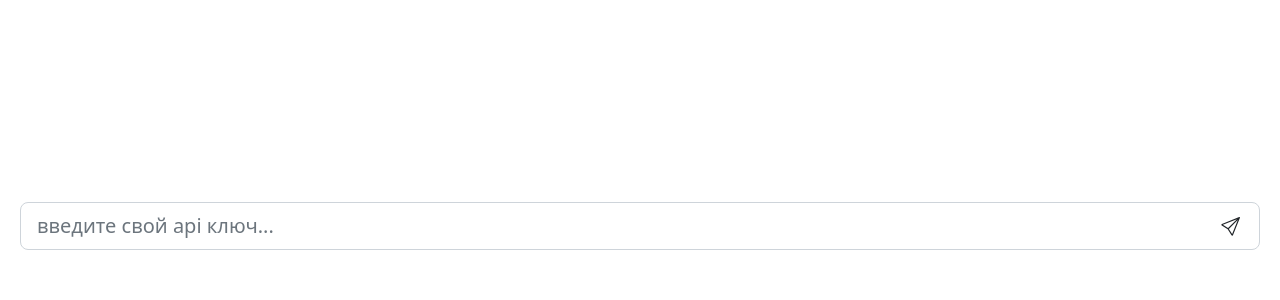
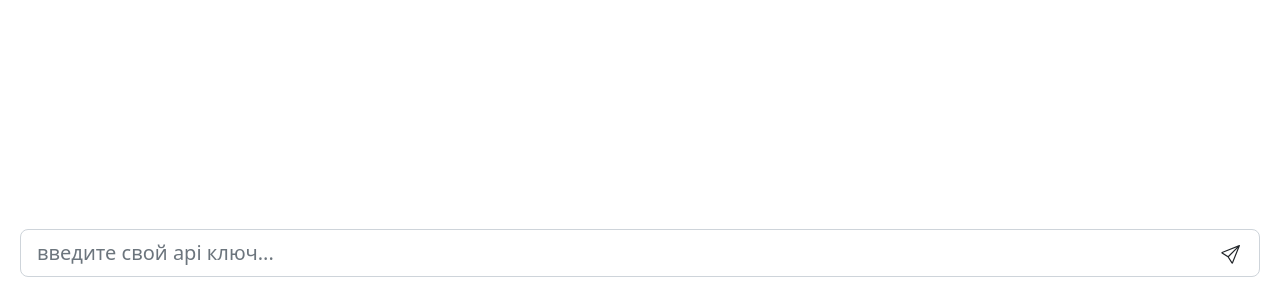
Before and after one commit to qshssewww/chatGPT, a React (Create React App) app: page / in a window 1280 px wide. Shown: the part 500-800 px from the top of the page. Built offline with nearby package versions, Linux system fonts and the light colour scheme.

Commit message:
layout update; localStorage update

```diff
--- a/src/components/app/App.css
+++ b/src/components/app/App.css
@@ -15,26 +15,29 @@ body, #root, .App{
     height: 100%;
 }
 .App{
+    overflow-x: hidden;
     padding: 0 20px;
     flex-direction: column;
     display: flex;
     align-items: center;
 }
 .question_block{
+    position: relative;
     display: flex;
     justify-content: center;
+    align-items: center;
     width: 100%;
 }
 .question_area{
     height: 12%;
     font-size: 20px;
     resize: none;
-    margin-bottom: 20px;
+    margin: 8px 0;
     width: 100% !important;
 }
 .vastex-img{
     position: absolute;
-    right: 40px;
-    bottom: 64px;
+    right: 20px;
+    bottom: 36px;
     cursor: pointer;
 }
--- a/src/components/app/App.js
+++ b/src/components/app/App.js
@@ -15,7 +15,13 @@ function App() {
         if(!localStorage.getItem('apiKey')){
             alert('введлите свой api ключ в поле ввода запроса')
         }
+        const persistedValue = JSON.parse(localStorage.getItem('requestHistory'));
+        setRequestHistory(persistedValue?.length ? (persistedValue) : [])
     }, [])
+
+    useEffect(() => {
+        localStorage.setItem('requestHistory', JSON.stringify(requestHistory))
+    }, [requestHistory])
 
     const openai = new OpenAIApi(new Configuration({
         apiKey: localStorage.getItem('apiKey')
@@ -25,6 +31,11 @@ function App() {
         if(!localStorage.getItem('apiKey')){
             localStorage.setItem('apiKey', question)
         } else {
+            if(requestHistory.length === 10){
+                let arr = requestHistory
+                arr.shift()
+                setRequestHistory(arr)
+            }
             if(question.length > 0){
                 openai.createChatCompletion({
                     model: "gpt-3.5-turbo",
@@ -56,11 +67,13 @@ function App() {
 
     return (
         <div style={requestHistory.length > 0 ? {justifyContent: "space-between"} : {justifyContent: "flex-end"}} className="App">
-            {
+            <div className={'requestHistory'}>
+                {
                     requestHistory?.map((obj, i) => (
                         <Request key={i} response={obj.responseText} question={obj.questionText}/>
                     ))
-            }
+                }
+            </div>
             <div className={'question_block'}>
                 <Form.Control value={question} onKeyDown={e => enterKey(e)} onChange={e => setQuestion(e.target.value)} className={'question_area'} placeholder={localStorage.getItem('apiKey') ? 'Задай свой вопрос...': 'введите свой api ключ...'} type={'text'} as="textarea" size={"lg"} />
                 <svg onClick={popAQuestion} xmlns="http://www.w3.org/2000/svg" width="19" height="19" fill="currentColor"
--- a/src/components/request/Request.css
+++ b/src/components/request/Request.css
@@ -6,17 +6,14 @@
     width: 100vw;
     font-size: 18px;
 }
-.response_block, .question{
+.response_block{
     width: 100%;
     padding: 1.5rem;
     display: flex;
     justify-content: center;
 }
-.question p{
-    display: flex;
-    justify-content: center;
-    width: 100%;
-    margin: 0;
+.question{
+    background-color: white!important;
 }
 .response_block{
     min-height: 73px;
--- a/src/components/request/Request.jsx
+++ b/src/components/request/Request.jsx
@@ -5,8 +5,9 @@ const Request = ({response, question, i}) => {
 
     return (
         <div key={i} className={'request'}>
-            <div className={'question'}>
-                <p className={'question_text'}>{question}</p>
+            <div className={'question response_block'}>
+                <img src="/user.png" alt="user-icon" width={34} height={34}/>
+                <p className={'question_text response_text'}>{question}</p>
             </div>
             <div className={'response_block'}>
                 <img src="/chatgpt-icon.svg" alt="gpt-icon" width={34} height={34}/>
```
Also changed, not shown: public/user.png (added).
